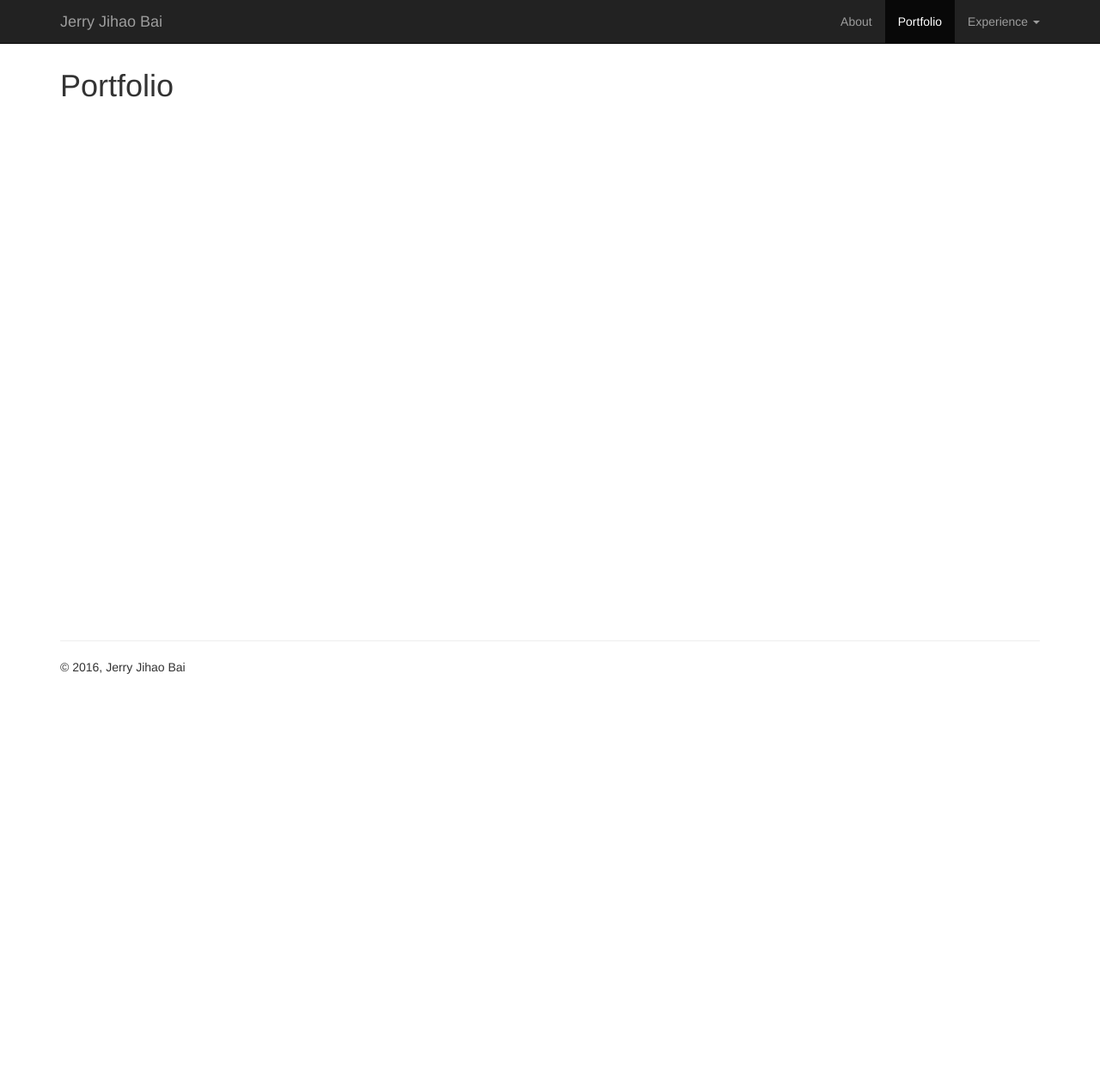
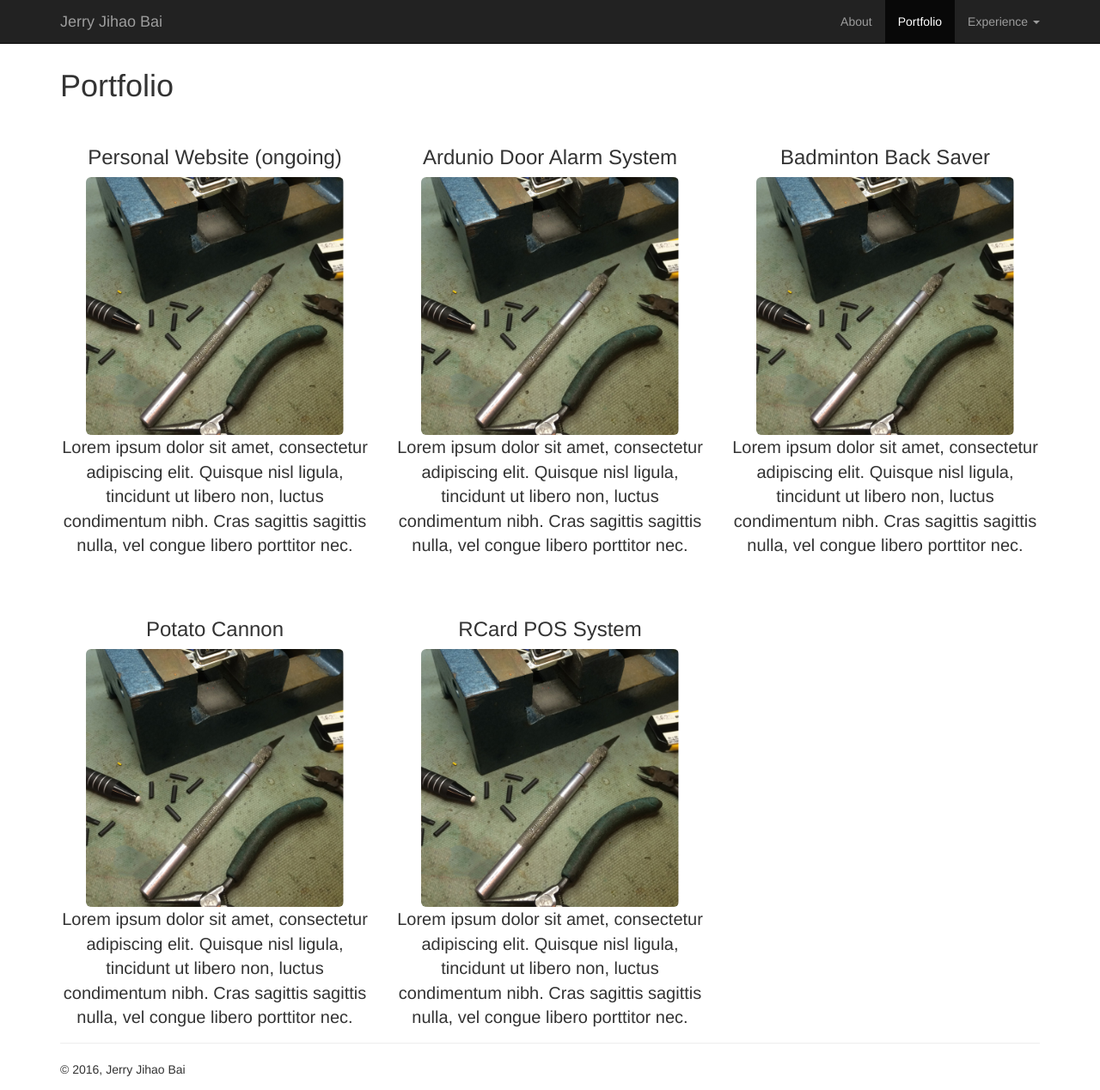
Before and after one commit to baijerry/mygithubpage, a plain HTML site: page portfolio.html in a window 1280 px wide. Shown: the whole page at 86% size. Before the commit the page ends 800 px from the top, so only its background shows below. Drawn offline with nearby package versions, Linux system fonts and the light colour scheme.

Commit message:
changed landing page

```diff
--- a/css/home.css
+++ b/css/home.css
@@ -57,5 +57,5 @@
 
     #front-picture {
     width: 150px;
+    }
 }
-}
--- a/css/index.css
+++ b/css/index.css
@@ -14,7 +14,7 @@
 
 .jumbotron h1 {
     color: #fff;
-    font-size: 90px;
+    font-size: 70px;
     font-family: 'Shift', sans-serif;
     font-weight: bold;
     text-shadow: 4px 4px black;
@@ -29,7 +29,7 @@
 
 .jumbotron a {
     color: white;
-    font-size: 17px;
+    font-size: 50px;
     font-weight: bold;
     background-image: url(../pics/jumbotronbackground.png);
 }
--- a/css/shared.css
+++ b/css/shared.css
@@ -33,3 +33,21 @@ html,body {
 .row p{
     font-size: 20px;
 }
+
+#main-content .row {
+    text-align: center;
+}
+
+.content-picture {
+    width: 300px;
+}
+
+.thumbnail {
+    margin-top: 50px;
+}
+
+@media (max-width: 768px) {
+    .content-picture {
+        width: 200px;
+    }
+}
--- a/portfolio.html
+++ b/portfolio.html
@@ -64,8 +64,40 @@
         <h1>Portfolio</h1>
     </div>
 
-    <div class="container">
-        <!--CONTENT HERE      -->
+    <div class="container" id="main-content">
+      <div class="row">
+        <div class="col-md-4">
+          <h3>Personal Website (ongoing)</h3>
+          <img class="img-rounded center-block content-picture" src="pics/IMG_4417.JPG">
+          <p>Lorem ipsum dolor sit amet, consectetur adipiscing elit. Quisque nisl ligula, tincidunt ut libero non, luctus condimentum nibh. Cras sagittis sagittis nulla, vel congue libero porttitor nec.</p>
+        </div>
+        <div class="col-md-4">
+          <h3>Ardunio Door Alarm System</h3>
+          <img class="img-rounded center-block content-picture" src="pics/IMG_4417.JPG">
+          <p>Lorem ipsum dolor sit amet, consectetur adipiscing elit. Quisque nisl ligula, tincidunt ut libero non, luctus condimentum nibh. Cras sagittis sagittis nulla, vel congue libero porttitor nec.</p>
+        </div>
+        <div class="col-md-4">
+          <h3>Badminton Back Saver</h3>
+          <img class="img-rounded center-block content-picture" src="pics/IMG_4417.JPG">
+          <p>Lorem ipsum dolor sit amet, consectetur adipiscing elit. Quisque nisl ligula, tincidunt ut libero non, luctus condimentum nibh. Cras sagittis sagittis nulla, vel congue libero porttitor nec.</p>
+        </div>
+      </div>
+
+      <br>
+      <br>
+
+      <div class="row">
+        <div class="col-md-4">
+          <h3>Potato Cannon</h3>
+          <img class="img-rounded center-block content-picture" src="pics/IMG_4417.JPG">
+          <p>Lorem ipsum dolor sit amet, consectetur adipiscing elit. Quisque nisl ligula, tincidunt ut libero non, luctus condimentum nibh. Cras sagittis sagittis nulla, vel congue libero porttitor nec.</p>
+        </div>
+        <div class="col-md-4">
+          <h3>RCard POS System</h3>
+          <img class="img-rounded center-block content-picture" src="pics/IMG_4417.JPG">
+          <p>Lorem ipsum dolor sit amet, consectetur adipiscing elit. Quisque nisl ligula, tincidunt ut libero non, luctus condimentum nibh. Cras sagittis sagittis nulla, vel congue libero porttitor nec.</p>
+        </div>
+      </div>
 
       <div id="push"></div>
     </div> <!-- /container -->
```
Also changed, not shown: about.html (+15 -3 lines), education.html (+1 -1 lines), extracurricular.html (+13 -2 lines), home.html (+8 -0 lines), index.html (+2 -2 lines), professional.html (+15 -2 lines), pics/054.JPG (added), pics/IMG_4417.JPG (added), pics/IMG_5425.JPG (added), pics/SAP-logo.jpg (added), 1 other file.
